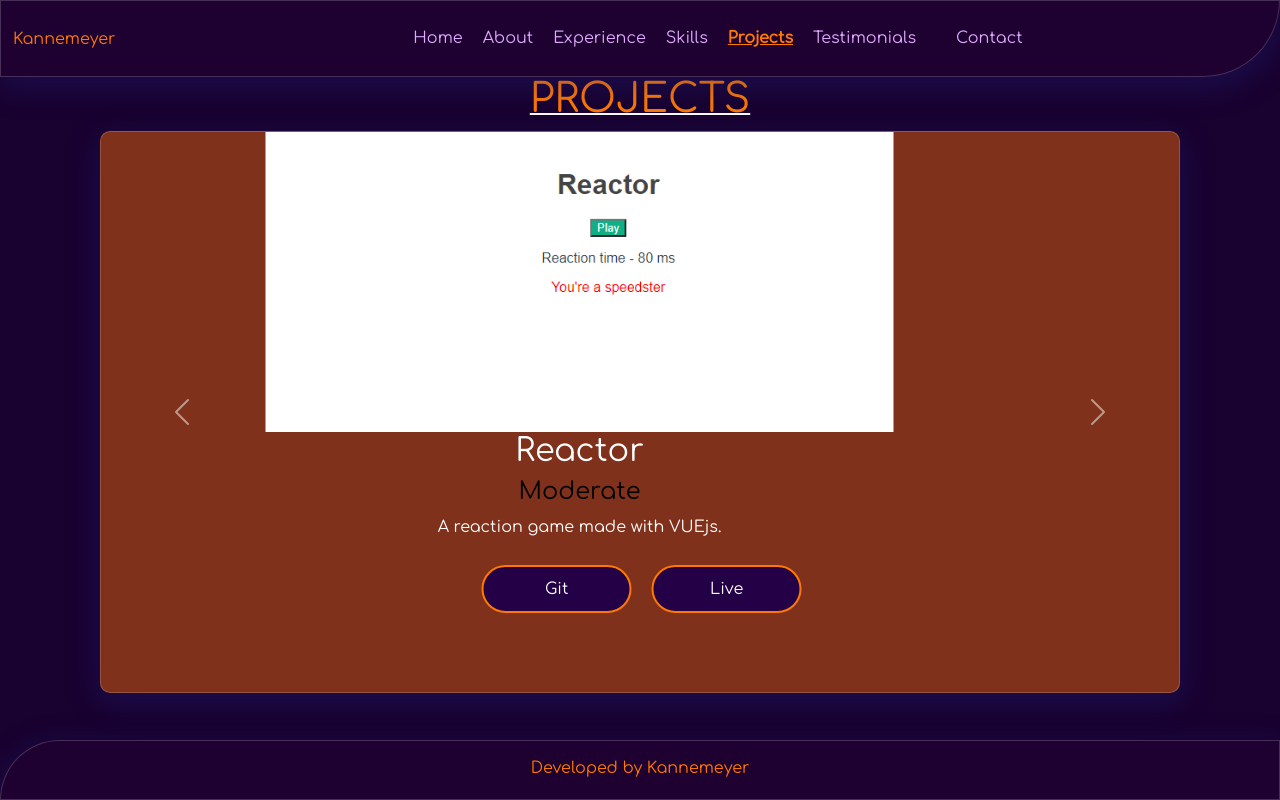
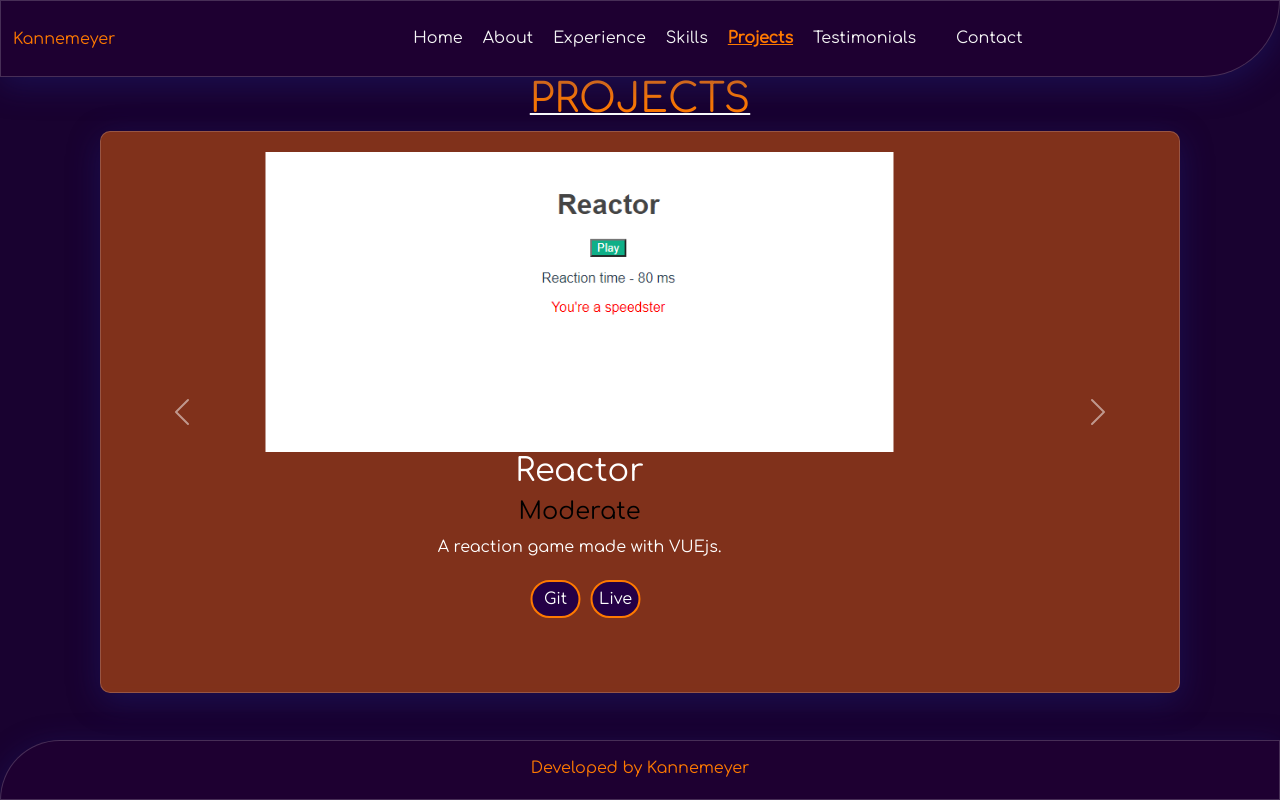
Before and after one commit to TDL2627/multi-vue-page, a Vue app: page /projects in a window 1280 px wide. Built offline with nearby package versions, Linux system fonts and the light colour scheme.

Commit message:
added tips

```diff
--- a/src/App.vue
+++ b/src/App.vue
@@ -1,7 +1,7 @@
 <template>
 <Navbar/>
 <router-view v-slot="{ Component }">
-  <transition name="scale" mode="out-in">
+<transition name="scale" mode="out-in">
     <component :is="Component" />
   </transition>
 </router-view>
--- a/src/components/Navbar.vue
+++ b/src/components/Navbar.vue
@@ -67,7 +67,7 @@ ul{
 /* router-link is just like the a tag */
 a{
   text-decoration: none;
-  color: #e0aaff;
+  color: whitesmoke;
 
 }
 a:hover{
--- a/src/views/Contact.vue
+++ b/src/views/Contact.vue
@@ -2,21 +2,39 @@
 <div id="contact">
     <h1>CONTACT</h1>
        <div class="box sb1">Message me</div>
- <form target="_blank" action="https://formspree.io/f/mleavgwr" method="POST">
-
+       <div class="container">
+         <div class="row">
+           <div class="col-lg-6">
+             <h3>Message Me :</h3>
+<form target="_blank" action="https://formspree.io/f/mleavgwr" method="POST">
               <br>
-               <input name="fname"
-                  style="width:100%; margin-left: 2px; margin:20px; border-radius: 20px; border: none; height:40px; padding: 10px; "
-                  type="text" placeholder="Name" required> <input name="email"
-                  style="width:100%; margin:20px; border-radius: 20px; border: none; height:40px; padding: 10px; "
-                  type="email" placeholder="Email" required>
+               <input name="fname" type="text" placeholder="Name" required>
+                <input name="email" type="email" placeholder="Email" required>
 
             <textarea name="messages" id="areatxt" cols="30" rows="10"
                   placeholder="Type your message" required></textarea>
-              <div style="display:flex"> <button class="send-but buttunz" type="submit">Send</button>
+              <div style="display:flex">
+                <button class="send-but buttunz" type="submit">Send</button>
                 <button  class=" buttunz" type="reset" value="Reset">Reset</button>
               </div>
             </form>
+           </div>
+            <div class="col-lg-6">
+              <h3>Other ways</h3>
+              <h5>Address : </h5>
+              <p>Athlone, Cape Town, 7764, South Africa</p>
+              <h5>Phone :</h5>
+              <p>0660400809</p>
+              <h5>Email :</h5>
+              <p>ashleykannemeyer2@gmail.com</p>
+              <h5>WhatsApp :</h5>
+              <a id="wapp" target="_blank" href="https://wa.me/27660400809"><img src="https://img.icons8.com/material-outlined/48/000000/whatsapp--v1.png"></a>
+              <h5>LinkedIn :</h5>
+              <a id="lapp" target="_blank" href="https://www.linkedin.com/in/ashley-kannemeyer-01b37121b/"><img src="https://img.icons8.com/material-outlined/48/000000/linkedin--v1.png"></a>
+           </div>
+         </div>
+       </div>
+
 </div>
 
 
@@ -33,22 +51,35 @@ export default {
 </script>
 
 <style scoped>
+h1,h3{
+   color: #ff7900;
+  text-decoration: underline 2px white ;
+}
+h5{
+  color: #ff7900;
+}
+p{
+ color: white;
+}
 #contact{
      background-color: #3c096c;
      height: 100vh;
-     /* padding-top: 75px; */
+     padding-top: 75px;
 
 }
 form {
     max-width: 420px;
-
-
+  margin: 0;
     text-align: left;
-    padding: 40px;
     border-radius: 10px;
 }
 input,textarea{
   color: #ff7900;
+  width: 300px;
+  margin: 10px;
+  border-radius: 25px;
+  border: none;
+  padding: 10px;
 }
 
 .submit {
--- a/src/views/Home.vue
+++ b/src/views/Home.vue
@@ -1,9 +1,10 @@
 <template>
-<div id="intro">
+
+
+  <div class="home">
+    <div id="intro">
   <h1 id="into">Welcome</h1>
 </div>
-
-  <div class="home">
     <div id="wordz">
  <h1 id="one">I am</h1>
  <h1 id="two">Abdul-Malik</h1>
@@ -110,7 +111,7 @@ h1{
   height: 100vh;
   width: 100vw;
   position: fixed;
-  z-index: 23379687384;
+  z-index: 284;
   top: 0;
   left: 0;
     animation: hide 1s linear 1s 1 forwards;
--- a/src/views/Projects.vue
+++ b/src/views/Projects.vue
@@ -11,8 +11,8 @@
       <p>A reaction game made with VUEjs.</p>
 <div  id="link"
  style="display:flex;">
-  <a target="_blank" href="https://github.com/TDL2627/ReactGame" class="buttunz">Git</a>
-  <a target="_blank" href="https://reactor2627.web.app/" class="buttunz">Live</a>
+  <a target="_blank" href="https://github.com/TDL2627/ReactGame" class="buttun">Git</a>
+  <a target="_blank" href="https://reactor2627.web.app/" class="buttun">Live</a>
 </div>
     </div>
     <div class="carousel-item" v-for="project in filteredprojects" :key="project.title">
@@ -59,7 +59,7 @@ export default {
   {title: 'Charizard', description: 'A fan page created using fetch API.', level:"Moderate",img: require("@/assets/project/charizard.png"),linkGit:"https://github.com/TDL2627/charizard",linkLive:"https://tdl2627-charizard.netlify.app/"},
  {title: 'Swegga', description: 'A web app that does cart operations.', level:"Moderate",img: require("@/assets/project/swegga.png"),linkGit:"https://github.com/TDL2627/swegga",linkLive:"https://tdl2627-swegga.netlify.app/"},
  {title: 'Omnibar', description: 'A unique navbar I created myself.', level:"Moderate",img: require("@/assets/project/omni.png"),linkGit:"https://github.com/TDL2627/omniBar",linkLive:"https://omnibar.netlify.app/"},
-  {title: 'Quiz', description: 'A riddle game made with HTML,PHP and CSS.', level:"Advaanced",img: require("@/assets/project/quiz.png"),linkGit:"https://github.com/TDL2627/quiz",linkLive:"https://tdl2627-quiz.herokuapp.com/"},
+  {title: 'Quiz', description: 'A riddle game made with HTML,PHP and CSS.', level:"Advanced",img: require("@/assets/project/quiz.png"),linkGit:"https://github.com/TDL2627/quiz",linkLive:"https://tdl2627-quiz.herokuapp.com/"},
    {title: 'Mock site', description: 'A duplicate website made with HTML and CSS.', level:"Basic",img: require("@/assets/project/doob.png"),linkGit:"https://github.com/TDL2627/doob-single-page",linkLive:"https://tdl2627-a-single-page.netlify.app/"},
  {title: 'Cards', description: 'Basic cards made with HTML and CSS.', level:"Basic",img: require("@/assets/project/card.png"),linkGit:"https://github.com/TDL2627/basic-cards",linkLive:"https://tdl2627-cards.netlify.app/"},
   {title: 'Calculator', description: 'A basic calculator made with Javascript, HTML and CSS.', level:"Moderate",img: require("@/assets/project/calculator.png"),linkGit:"https://github.com/TDL2627/calculator",linkLive:"https://tdl2627-calculator.netlify.app/"},
@@ -104,6 +104,23 @@ export default {
 </script>
 
 <style  scoped>
+.buttun{
+  background-color:#240046  ;
+border:2px solid #FF7900;
+color: white;
+width: 50px !important;
+margin: 5px;
+padding: 5px;
+text-decoration: none;
+border-radius: 25px;
+}
+.buttun:hover{
+  background-color: white;
+  color: #FF7900;
+  -webkit-box-shadow: -11px 5px 15px 5px #FF7900;
+box-shadow: -11px 5px 15px 5px #FF7900;
+
+}
 h1{
    color: #ff7900;
   text-decoration: underline 2px white ;
@@ -123,6 +140,7 @@ border-radius: 10px;
 border: 1px solid rgba( 255, 255, 255, 0.18 );
 }
 .carousel-item{
+  padding-top: 20px;
   height: 70vh;
 }
 #projects{
@@ -139,7 +157,7 @@ a{
   width: 150px !important;
 }
 #link{
-  margin-left: 40%;
+  margin-left: 45%;
 }
 /* tip */
 .box {
```
Also changed, not shown: src/assets/js/script.js (deleted, +0 -27 lines).
